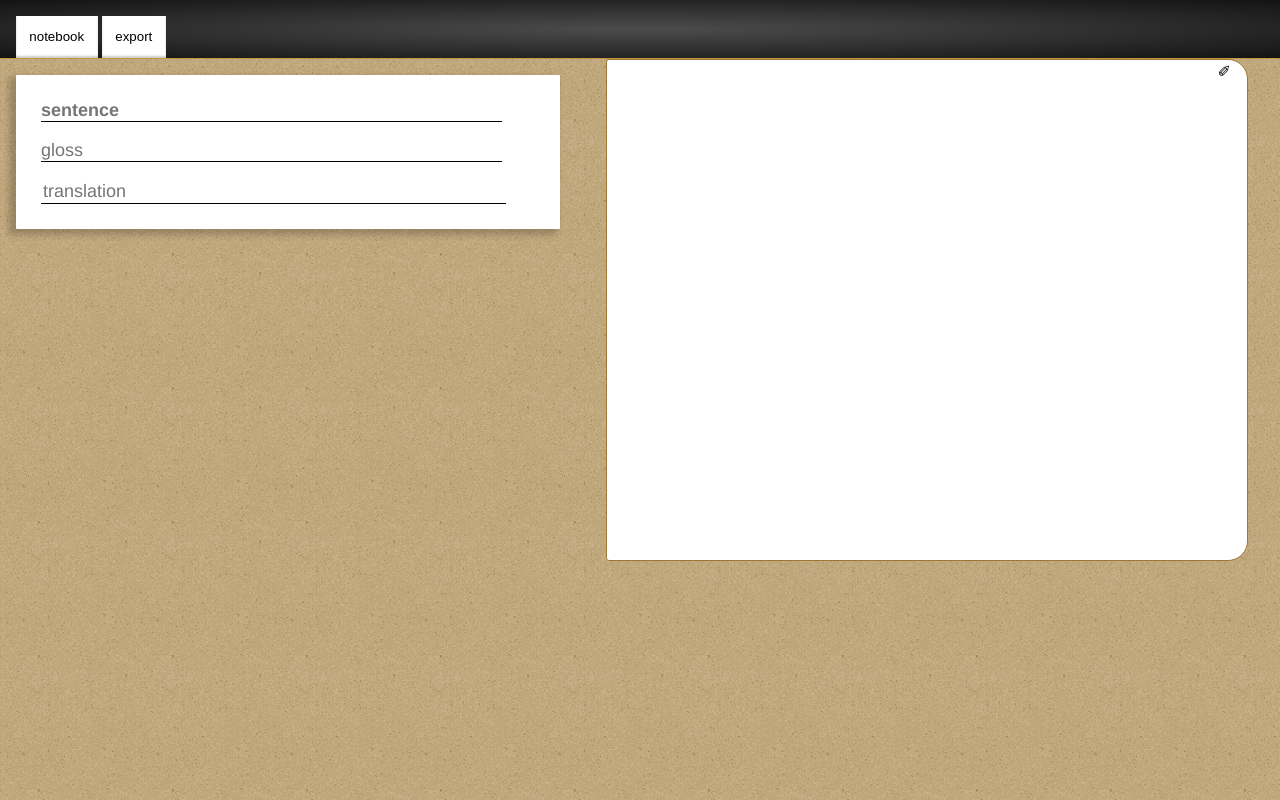
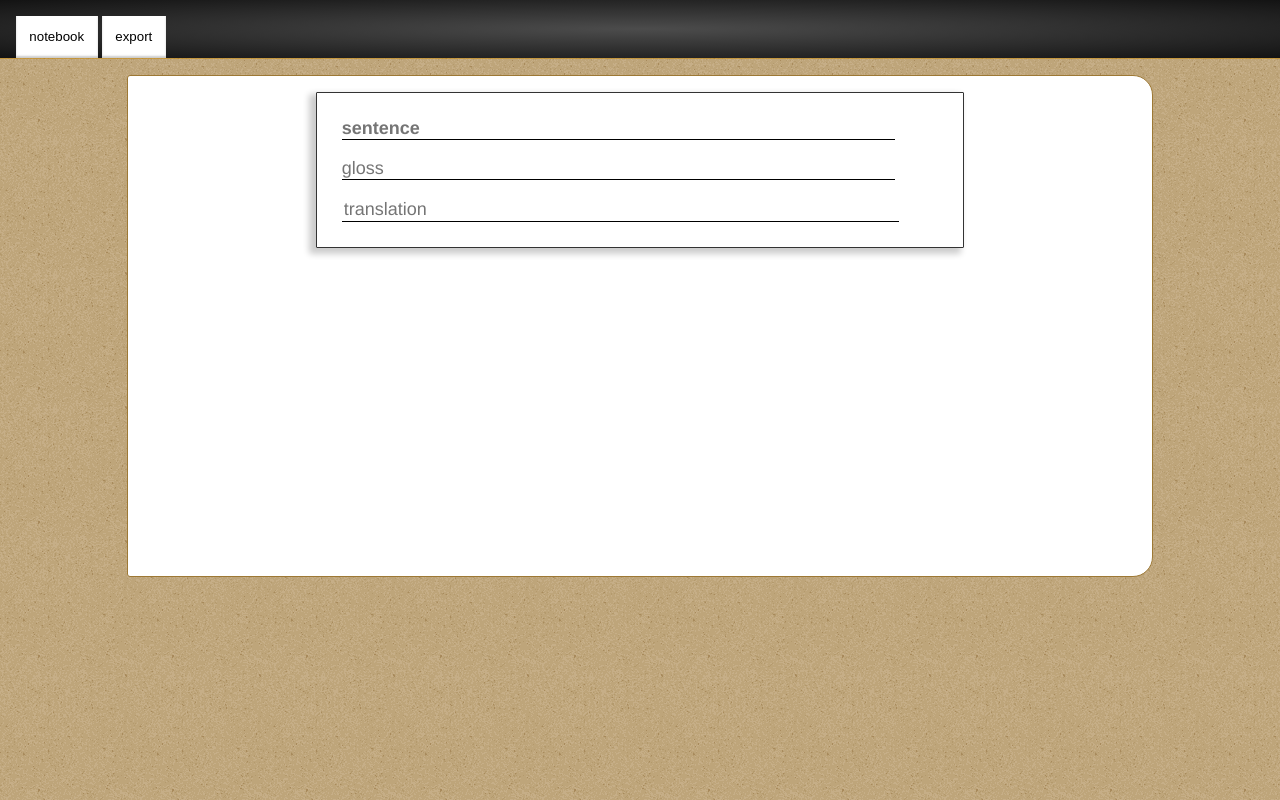
Before and after one commit to amundo/notebook, a plain HTML site: page index.html in a window 1280 px wide. Drawn offline with nearby package versions, Linux system fonts and the light colour scheme.

Commit message:
One pane. Needs scrolling, but works. Closes #13.

```diff
--- a/css/style.css
+++ b/css/style.css
@@ -54,14 +54,13 @@ span.translation {
 
 #card {
   background: white;
-  position: fixed;
-  margin: 1em;
-  float:left;
-  width: 40%;
+  margin: 1em auto;
+  width: 60%;
   padding: 1em;
   -webkit-box-shadow: -5px 4px 6px 2px rgba(5, 5, 5, .2);
   -moz-box-shadow: -5px 4px 6px 2px rgba(5, 5, 5, .2);
   box-shadow: -5px 4px 6px 2px rgba(5, 5, 5, .2);
+  border: 1px solid #333;
   -webkit-border-radius: 1px;
   -moz-border-radius: 1px;
   border-radius: 1px;
@@ -146,10 +145,7 @@ span.translation {
 
 #notebook {
   display:block;
-  float:right;
   min-height: 500px;
-  height: 50%;
-  width: 50%;
 
   line-height: 150%;
 
@@ -164,7 +160,8 @@ span.translation {
   border-top-left-radius: 3px;
   border-bottom-left-radius: 3px;
 
-  margin-right: 2em;
+  width: 80%;
+  margin: 1em auto;
 
   background:white;
 }
--- a/index.html
+++ b/index.html
@@ -55,21 +55,19 @@
 
 <div id=desk>
 
-  <div id=glosser>
-  </div>
-
   <div id=notebook>
     <div id=controls>
-      <a id=toggleCard>&#x2710;</a>
     </div>
-    <div id=entries> </div>
+    <div id=entries>
     </div>
-
       <div id=card>
         <input class=entry id=sentence placeholder=sentence  >
         <input class=entry id=gloss placeholder="gloss" >
         <input class=translation  placeholder=translation id=translation >
       </div>
+
+  </div>
+
 </div><!-- #desk -->
 
 </body>
--- a/js/notebook.js
+++ b/js/notebook.js
@@ -600,6 +600,5 @@ $(function(){
   /*$.getJSON('data/cmn.js').success(function(data){
     Mary.entryBook.reset(data);
   });*/
-  Backbone.history.start({});
 
 });
```
Lines whose indentation alone changed are shown as unchanged.
